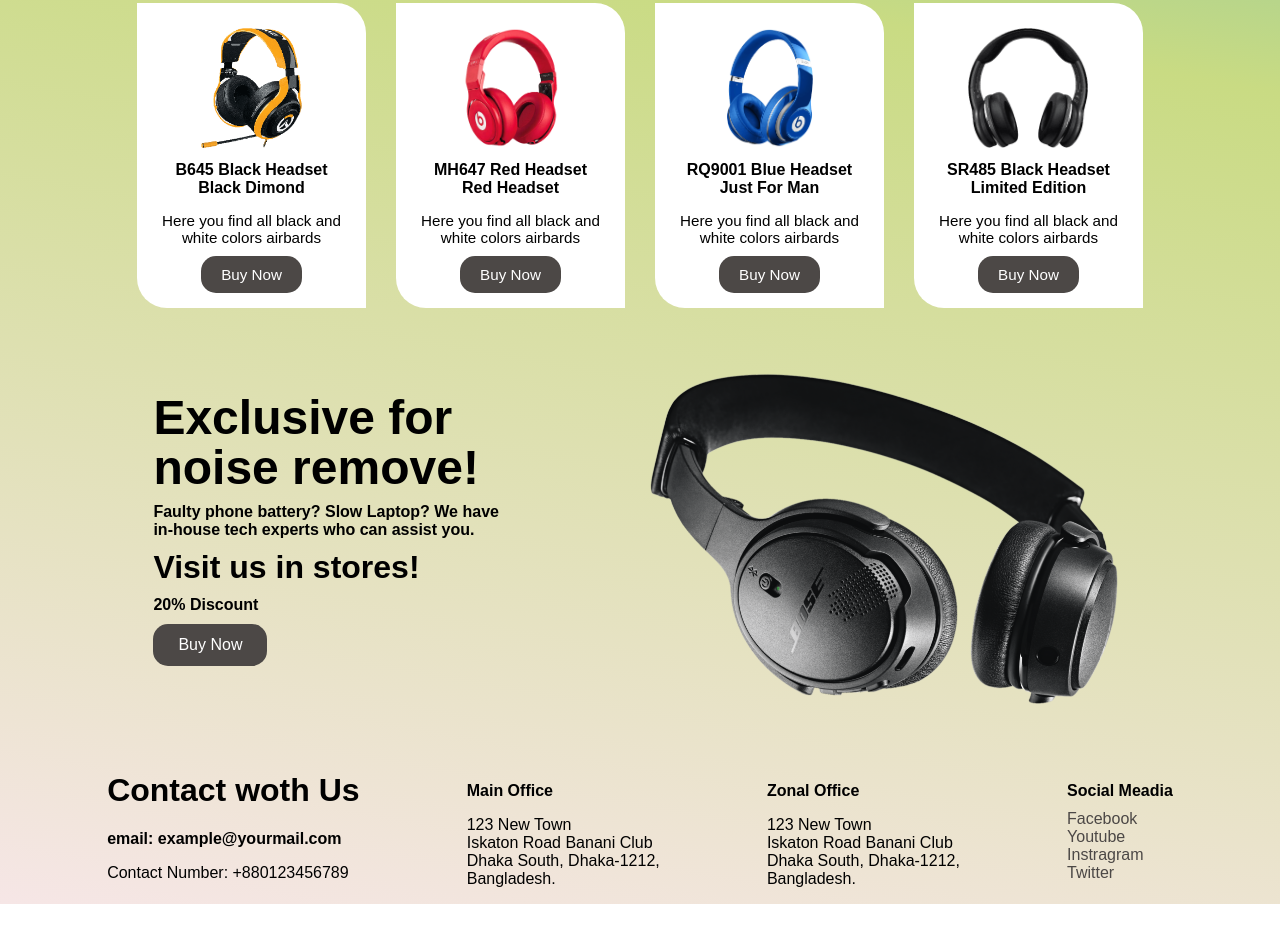
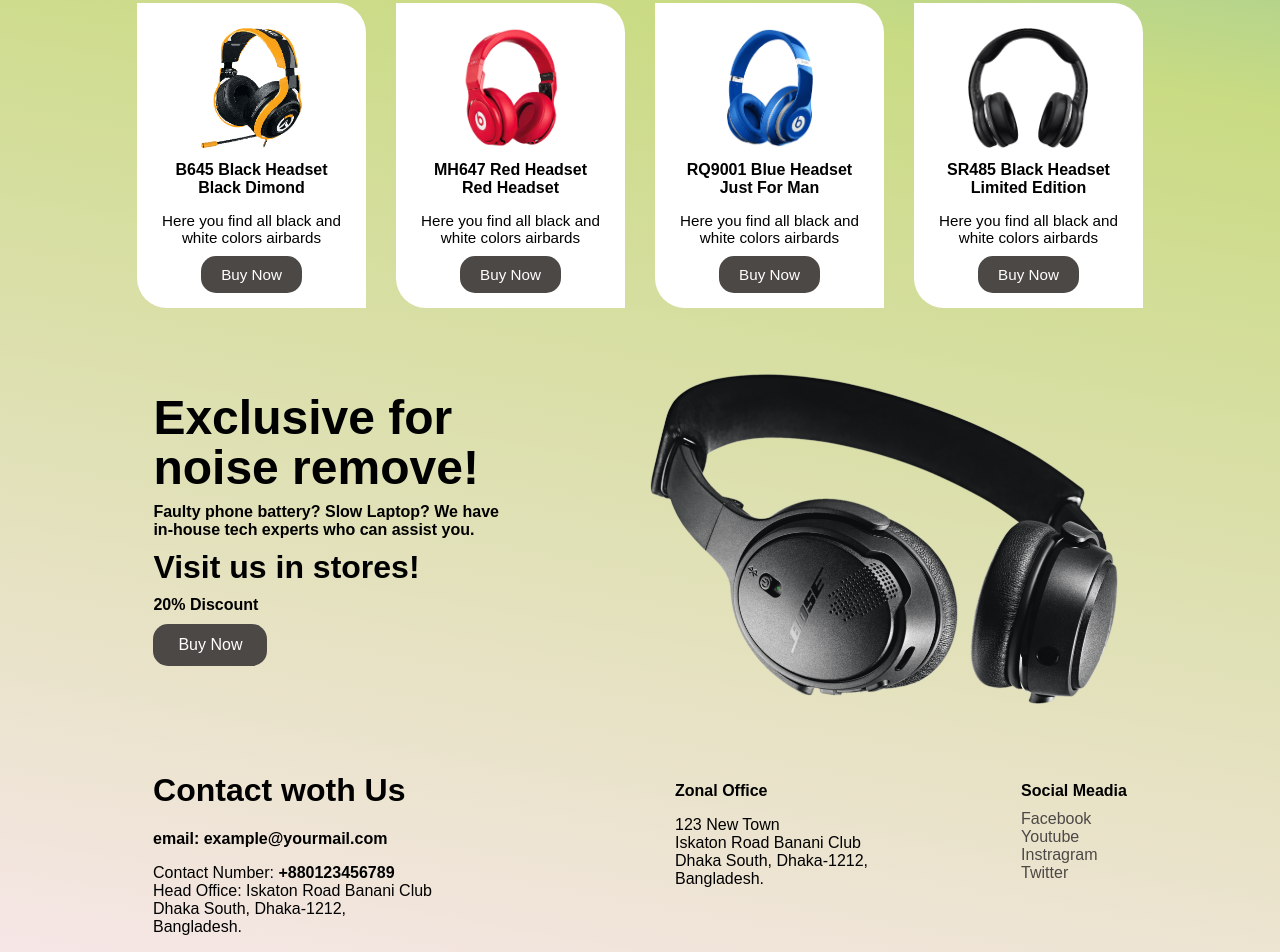
Before and after one commit to TamimMahmudBD/small-ecommerce-shop, a plain HTML site: page index.html in a window 1280 px wide. Shown: the part 465-1417 px from the top of the page. Before the commit the page ends 1369 px from the top, so only its background shows below. Drawn offline with Linux system fonts and the light colour scheme.

Commit message:
change footer section for look good

```diff
--- a/index.html
+++ b/index.html
@@ -93,14 +93,8 @@
                 <h1>Contact woth Us</h1>
                 <h3>email: example@yourmail.com</h3>
                 <p>
-                    Contact Number: +880123456789
-                </p>
-            </div>
-            <div class="office-details">
-                <h3>Main Office</h3>
-                <p>
-                    123 New Town <br>
-                    Iskaton Road  Banani Club<br>
+                    Contact Number: <b>+880123456789</b><br>
+                    Head Office: Iskaton Road  Banani Club<br>
                     Dhaka South, Dhaka-1212, <br>
                     Bangladesh.
                 </p>
--- a/responsive.css
+++ b/responsive.css
@@ -66,6 +66,9 @@
         justify-content: space-evenly;
         font-size: 1.5rem;
     }
+    .contact-section {
+        margin-right: 480px;
+    }
 }
 
 @media(max-width:1600px) {
@@ -127,6 +130,9 @@
         justify-content: space-evenly;
         font-size: 1rem;
     }
+    .contact-section {
+        margin-right: 90px;
+    }
 }
 
 @media(max-width:1080px) {
@@ -169,6 +175,9 @@
     .navbar>ul>li>a {
         font-size: 1rem;
         margin-bottom: 0;
+    }
+    .contact-section {
+        margin-right: 180px;
     }
 }
 
```
